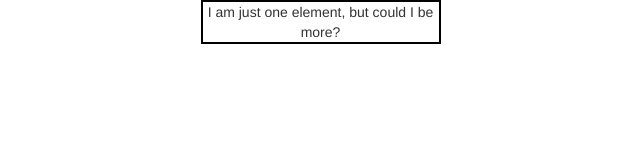
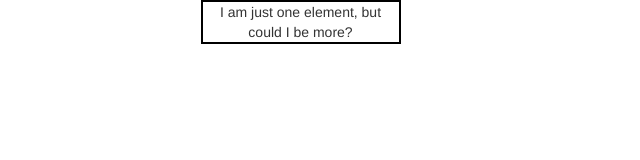
Before and after one commit to sophiayangx/copy-element-challenge, a plain HTML site: page index.html in a window 1280 px wide. Shown: the whole page, without its empty margins (162-802 px from the left). Drawn offline with nearby package versions, Linux system fonts and the light colour scheme.

Commit message:
Classadoo autocommit

```diff
--- a/index.html
+++ b/index.html
@@ -10,7 +10,7 @@
     <div class="container" id="elements-container">
       <div class="row">
         <div id="elements-list" class="col-xs-2 col-xs-offset-3 text-center">
-          <div class="element">
+          <div id="element">
             I am just one element, but could I be more?
           </div>
         </div>
--- a/script.js
+++ b/script.js
@@ -7,6 +7,6 @@
 
 var elementsList = $("#elements-list")
 
-$(".element").click(function(){
-  $(".element").clone().appendTo(elementsList);
+$("#element").click(function(){
+  $("#element").clone().appendTo(elementsList);
 });
--- a/style.css
+++ b/style.css
@@ -1,4 +1,4 @@
-.element {
+#element {
   border: 2px solid black;
-  width: 240px;
+  width: 200px;
 }
```
